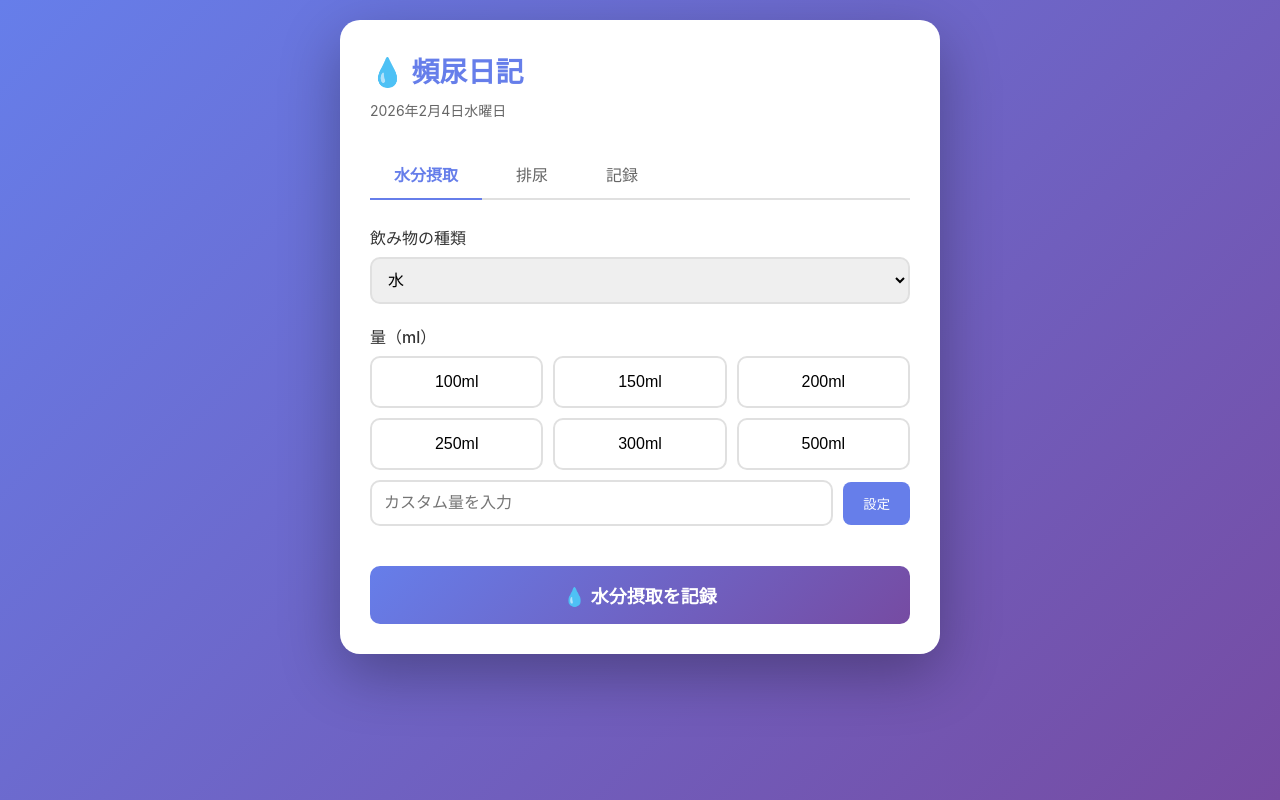
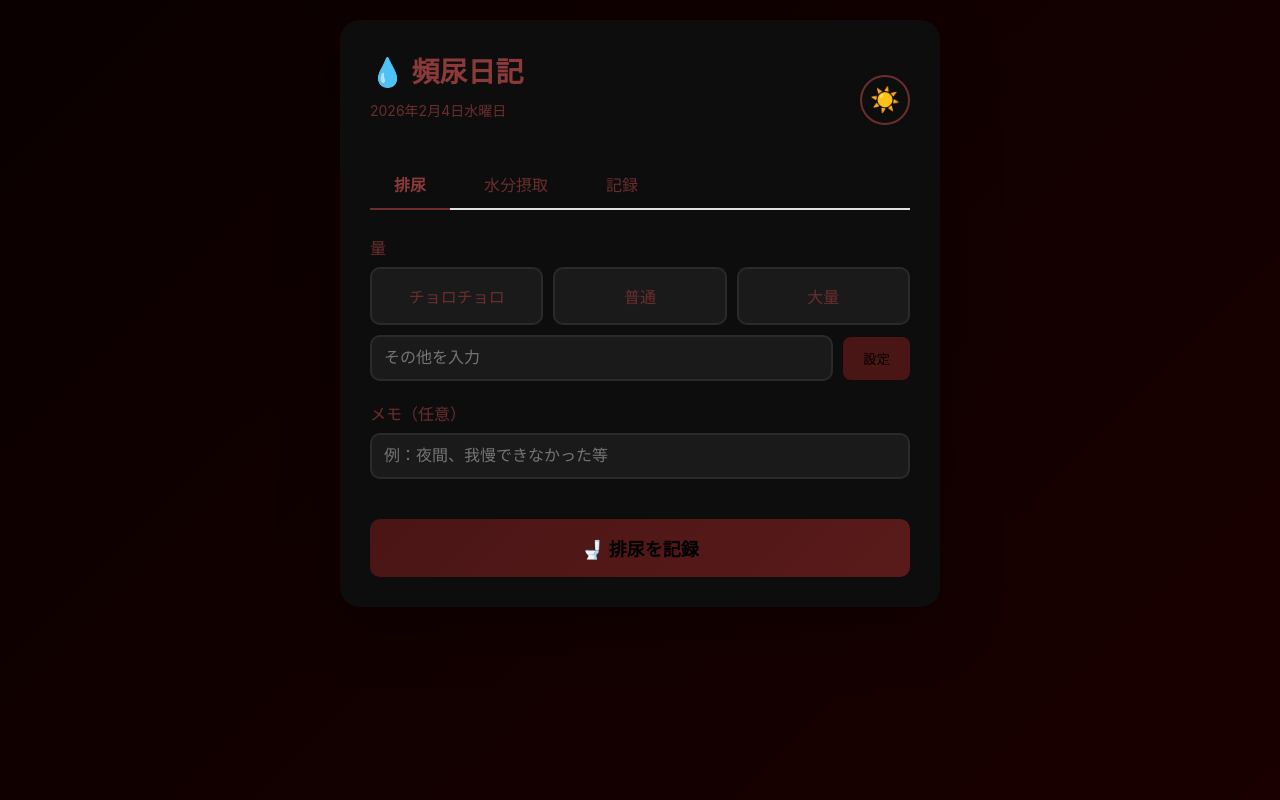
Before and after one commit to punksnotdead666-crypto/bladder-diary, a plain HTML site: page index.html in a window 1280 px wide. Drawn offline with Linux system fonts and the light colour scheme.

Commit message:
Implement night mode toggle and styles

```diff
--- a/index.html
+++ b/index.html
@@ -238,21 +238,181 @@
             border-radius: 8px;
             cursor: pointer;
         }
+
+        .night-mode-toggle {
+            background: none;
+            border: 2px solid #667eea;
+            border-radius: 50%;
+            width: 50px;
+            height: 50px;
+            font-size: 24px;
+            cursor: pointer;
+            transition: all 0.3s;
+        }
+
+        .night-mode-toggle:hover {
+            background: #667eea;
+            transform: scale(1.1);
+        }
+
+        /* ナイトモード */
+        body.night-mode {
+            background: linear-gradient(135deg, #0a0000 0%, #1a0000 100%);
+        }
+
+        body.night-mode .container {
+            background: #0d0d0d;
+            color: #8b3a3a;
+        }
+
+        body.night-mode h1 {
+            color: #8b3a3a;
+        }
+
+        body.night-mode .date-display {
+            color: #6b2e2e;
+        }
+
+        body.night-mode .tab {
+            color: #6b2e2e;
+            border-bottom-color: #2a2a2a;
+        }
+
+        body.night-mode .tab.active {
+            color: #8b3a3a;
+        }
+
+        body.night-mode .tab.active::after {
+            background: #6b2e2e;
+        }
+
+        body.night-mode label {
+            color: #6b2e2e;
+        }
+
+        body.night-mode select,
+        body.night-mode input {
+            background: #1a1a1a;
+            border-color: #2a2a2a;
+            color: #6b2e2e;
+        }
+
+        body.night-mode .amount-btn {
+            background: #1a1a1a;
+            border-color: #2a2a2a;
+            color: #6b2e2e;
+        }
+
+        body.night-mode .amount-btn:hover {
+            background: #2a2a2a;
+        }
+
+        body.night-mode .amount-btn.selected {
+            background: #4a1515;
+            border-color: #4a1515;
+            color: #000000;
+        }
+
+        body.night-mode .add-btn {
+            background: linear-gradient(135deg, #4a1515 0%, #5a1a1a 100%);
+            color: #000000;
+        }
+
+        body.night-mode .record-item {
+            background: #1a1a1a;
+        }
+
+        body.night-mode .record-time {
+            color: #8b3a3a;
+        }
+
+        body.night-mode .record-details {
+            color: #6b2e2e;
+        }
+
+        body.night-mode .delete-btn {
+            background: #3a1010;
+            color: #000000;
+        }
+
+        body.night-mode .summary {
+            background: linear-gradient(135deg, #1a0505 0%, #2a0a0a 100%);
+        }
+
+        body.night-mode .summary-value {
+            color: #8b3a3a;
+        }
+
+        body.night-mode .summary-label {
+            color: #6b2e2e;
+        }
+
+        body.night-mode .empty-state {
+            color: #4a4a4a;
+        }
+
+        body.night-mode .custom-amount button {
+            background: #4a1515;
+            color: #000000;
+        }
+
+        body.night-mode .night-mode-toggle {
+            border-color: #6b2e2e;
+            color: #6b2e2e;
+        }
+
+        body.night-mode .night-mode-toggle:hover {
+            background: #4a1515;
+        }
+
+        body.night-mode a {
+            color: #6b2e2e;
+        }
     </style>
 </head>
 <body>
     <div class="container">
-        <h1>💧 頻尿日記</h1>
-        <div class="date-display" id="dateDisplay"></div>
+        <div style="display: flex; justify-content: space-between; align-items: center; margin-bottom: 10px;">
+            <div>
+                <h1>💧 頻尿日記</h1>
+                <div class="date-display" id="dateDisplay"></div>
+            </div>
+            <button class="night-mode-toggle" onclick="toggleNightMode()" id="nightModeBtn">
+                🌙
+            </button>
+        </div>
 
         <div class="tabs">
-            <button class="tab active" onclick="switchTab('intake')">水分摂取</button>
-            <button class="tab" onclick="switchTab('urination')">排尿</button>
+            <button class="tab active" onclick="switchTab('urination')">排尿</button>
+            <button class="tab" onclick="switchTab('intake')">水分摂取</button>
             <button class="tab" onclick="switchTab('history')">記録</button>
         </div>
 
+        <!-- 排尿タブ -->
+        <div id="urination" class="tab-content active">
+            <div class="input-group">
+                <label>量</label>
+                <div class="amount-selector">
+                    <button class="amount-btn" onclick="selectUrinationAmount('チョロチョロ')">チョロチョロ</button>
+                    <button class="amount-btn" onclick="selectUrinationAmount('普通')">普通</button>
+                    <button class="amount-btn" onclick="selectUrinationAmount('大量')">大量</button>
+                </div>
+                <div class="custom-amount">
+                    <input type="text" id="customUrinationAmount" placeholder="その他を入力">
+                    <button onclick="selectCustomUrinationAmount()">設定</button>
+                </div>
+            </div>
+
+            <div class="input-group">
+                <label>メモ（任意）</label>
+                <input type="text" id="urinationNote" placeholder="例：夜間、我慢できなかった等">
+            </div>
+
+            <button class="add-btn" onclick="addUrination()">🚽 排尿を記録</button>
+        </div>
+
         <!-- 水分摂取タブ -->
-        <div id="intake" class="tab-content active">
+        <div id="intake" class="tab-content">
             <div class="input-group">
                 <label>飲み物の種類</label>
                 <select id="drinkType">
@@ -284,29 +444,6 @@
             </div>
 
             <button class="add-btn" onclick="addIntake()">💧 水分摂取を記録</button>
-        </div>
-
-        <!-- 排尿タブ -->
-        <div id="urination" class="tab-content">
-            <div class="input-group">
-                <label>量</label>
-                <div class="amount-selector">
-                    <button class="amount-btn" onclick="selectUrinationAmount('チョロチョロ')">チョロチョロ</button>
-                    <button class="amount-btn" onclick="selectUrinationAmount('普通')">普通</button>
-                    <button class="amount-btn" onclick="selectUrinationAmount('大量')">大量</button>
-                </div>
-                <div class="custom-amount">
-                    <input type="text" id="customUrinationAmount" placeholder="その他を入力">
-                    <button onclick="selectCustomUrinationAmount()">設定</button>
-                </div>
-            </div>
-
-            <div class="input-group">
-                <label>メモ（任意）</label>
-                <input type="text" id="urinationNote" placeholder="例：夜間、我慢できなかった等">
-            </div>
-
-            <button class="add-btn" onclick="addUrination()">🚽 排尿を記録</button>
         </div>
 
         <!-- 記録タブ -->
@@ -760,6 +897,42 @@ function doPost(e) {
         if (sheetUrl) {
             console.log('Googleスプレッドシート連携: 有効');
         }
+
+        // ナイトモード関連
+        let nightModeManual = localStorage.getItem('nightModeManual') === 'true';
+        let isNightMode = false;
+
+        function toggleNightMode() {
+            nightModeManual = !nightModeManual;
+            localStorage.setItem('nightModeManual', nightModeManual);
+            applyNightMode();
+        }
+
+        function checkAutoNightMode() {
+            const hour = new Date().getHours();
+            // 23時〜7時は自動ナイトモード（手動設定が優先）
+            return hour >= 23 || hour < 7;
+        }
+
+        function applyNightMode() {
+            const shouldBeNight = nightModeManual || checkAutoNightMode();
+
+            if (shouldBeNight !== isNightMode) {
+                isNightMode = shouldBeNight;
+
+                if (isNightMode) {
+                    document.body.classList.add('night-mode');
+                    document.getElementById('nightModeBtn').textContent = '☀️';
+                } else {
+                    document.body.classList.remove('night-mode');
+                    document.getElementById('nightModeBtn').textContent = '🌙';
+                }
+            }
+        }
+
+        // 初回適用と定期チェック
+        applyNightMode();
+        setInterval(applyNightMode, 60000); // 1分ごとにチェック
     </script>
 </body>
 </html>
```
